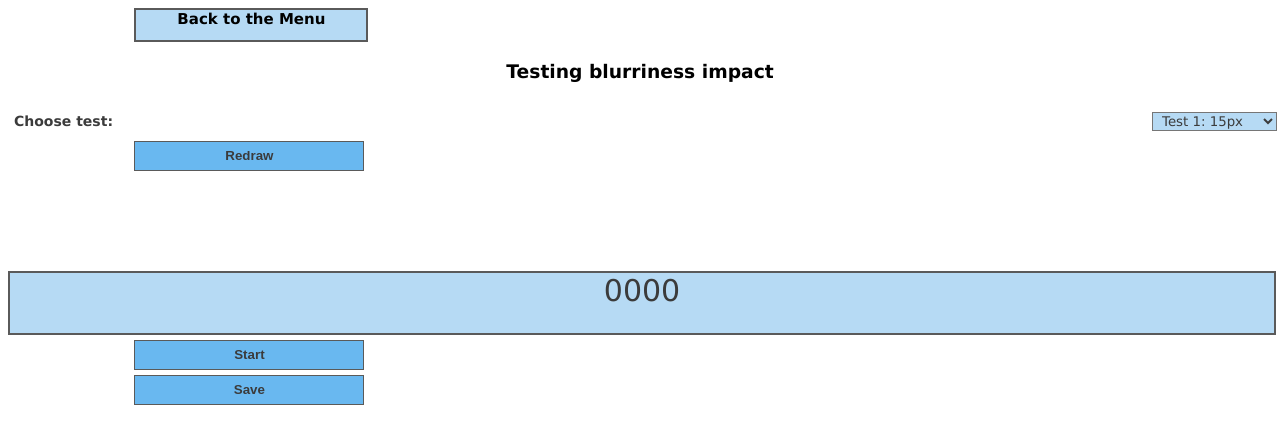
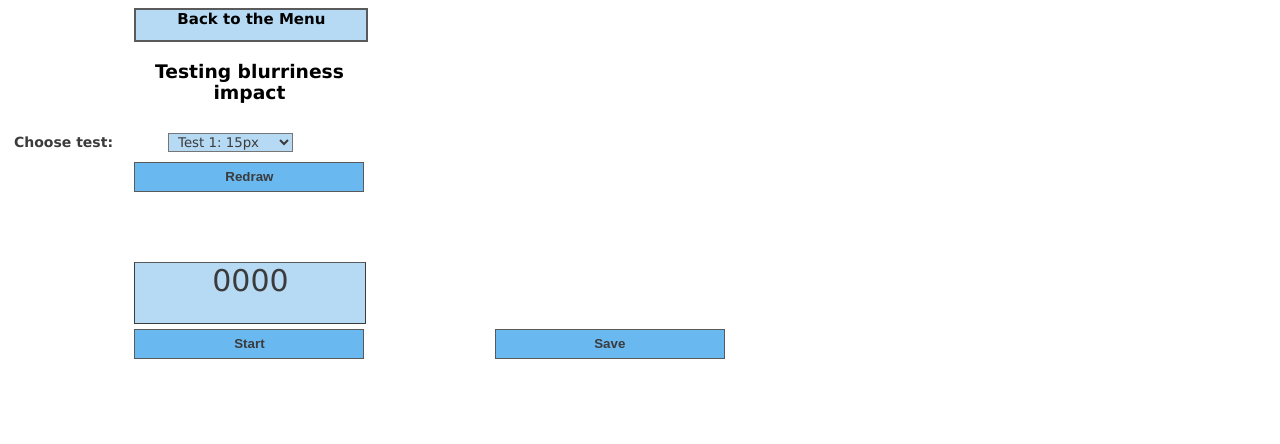
Before and after one commit to anastasiabolotnikova/troxler, a PHP site: page /test_blur_impact.html in a window 1280 px wide. Shown: the top 444 px of the page. Run offline with PHP 8.4, Linux system fonts and the light colour scheme.

Commit message:
Align all stuff

```diff
--- a/style.css
+++ b/style.css
@@ -32,10 +32,6 @@ a{text-decoration: none;}
 
 .button{
 	font-weight: bold;
-	display: block;
-	margin-left: 10%;
-	width: 80%;
-	max-width: 230px;
 	margin-top: 5px;
 	height: 30px;
 	color: #3b3b3b;
@@ -45,20 +41,26 @@ a{text-decoration: none;}
 }
 
 .time-label{
-	margin-top: 100px;
-	width: 100%;
+	margin-top: 70px;
 	height: 60px;
 	color: #3b3b3b;
 	background: #B6DAF4;
 	text-align: center;
 	font-family: "Lucida Sans Unicode", "Lucida Grande", sans-serif;
 	font-size: 30px;
-	border: 2px solid #5a5a5a;
+	border: 1px solid;
 	border-top-color: #5a5a5a;
+}
+
+.align{
+	margin-left: 10%;
+	width: 80%;
+	max-width: 230px;
 }
 
 .parameters{
 	width: 100%;
+	max-width: 280px;
     text-align: right;
 	margin-left: 5px;
 	margin-top: 30px;
@@ -85,23 +87,17 @@ a{text-decoration: none;}
 .form-submit {
 	font-weight: bold;
 	display: block;
-	margin-left: 10%;
 	margin-top: 10px;
 	height: 30px;
 	color: #3b3b3b;
 	background: #69B8F0;
 	border: 1px solid #5a5a5a;
 	border-top-color: #5a5a5a;
-	width: 80%;
-	max-width: 230px;
 }
 
 .test-label{
 	font-weight: bold;
 	margin-top: 5px;
-	margin-left: 10%;
-	width: 80%;
-	max-width: 230px;
 	height: 30px;
 	color: #3b3b3b;
 	background: #B6DAF4;
@@ -126,10 +122,7 @@ a{text-decoration: none;}
 .menu{
 	font-weight: bold;
 	margin-top: 15px;
-	margin-left: 10%;
 	font-size:50%;
-	width: 80%;
-	max-width: 230px;
 	height: 40px;
 	color: #3b3b3b;
 	background: #69B8F0;
--- a/test_blur_impact.html
+++ b/test_blur_impact.html
@@ -8,13 +8,13 @@
 	</head>
 		<body>
 
-		<a href="data.html"><div class="test-label"><label>Back to the Menu</label></div></a>
+		<a href="data.html"><div class="test-label align"><label>Back to the Menu</label></div></a>
 
-		<h3>Testing blurriness impact</h3>
+		<h3 class="align">Testing blurriness impact</h3>
 
 		<div>
 		<form target="toxler" action="toxler.php" method="POST">
-			<div class="parameters">
+			<div class="parameters align">
 				<label>Choose test:</label>
 				<select id="sel_blur" name="blur" onchange="prepareBlur()" style="width:125px">
 				<option value="15">Test 1: 15px</option>
@@ -24,11 +24,11 @@
 				<option value="30">Test 5: 30px</option>
 				</select>
 			</div>
-			<input class="form-submit" type="submit" value="Redraw" />
+			<input class="form-submit align" type="submit" value="Redraw" />
 		</form>
-		<div class="time-label"><label id="timeHere" >0000</label></div>
-		<input id="butt" class="button" type="button" onclick="timeStart()" value="Start">
-		<input id="butt" class="button" type="button" onclick="saveBlur()" value="Save">
+		<div class="time-label align"><label id="timeHere" >0000</label></div>
+		<input id="butt" class="button align" type="button" onclick="timeStart()" value="Start">
+		<input id="butt" class="button align" type="button" onclick="saveBlur()" value="Save">
 
 		</div>
 		</body>
```
Also changed, not shown: data.html (+5 -5 lines), test_color_impact.html (+7 -7 lines), test_distance_impact.html (+7 -7 lines), test_size_impact.html (+6 -6 lines).
